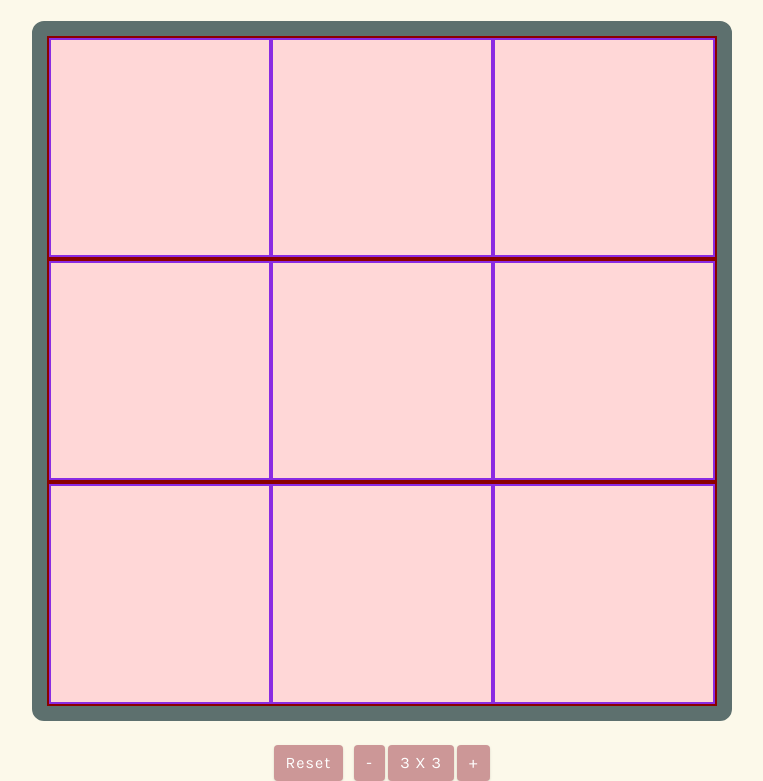
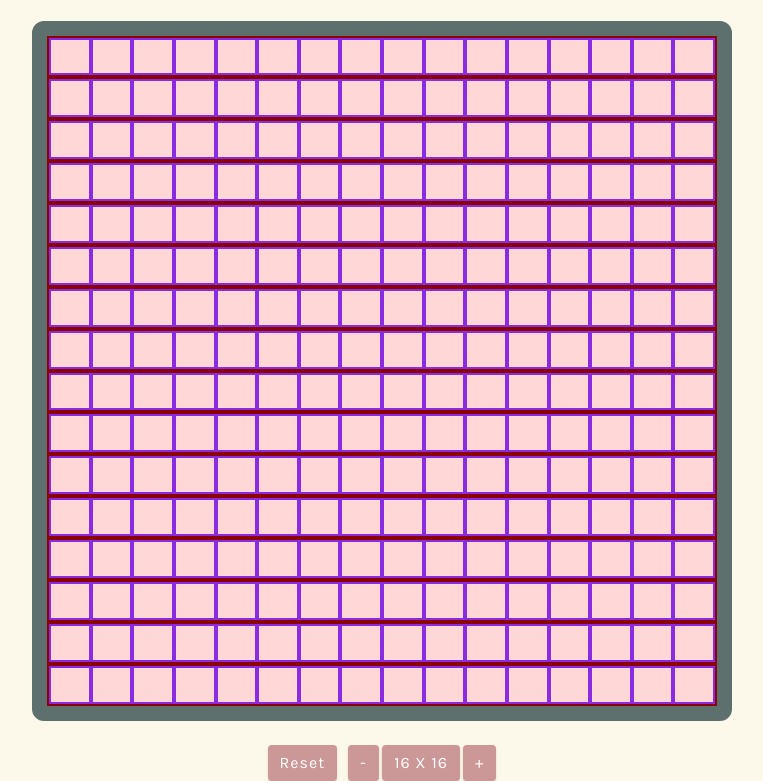
Before and after one commit to ThePaladinDev/etch-a-sketch, a plain HTML site: page index.html in a window 1280 px wide. Shown: the part 57-838 px from the top of the page, without its empty margins (258-1021 px from the left). Drawn offline with nearby package versions, Linux system fonts and the light colour scheme.

Commit message:
Add logic to create board using script

```diff
--- a/app.js
+++ b/app.js
@@ -0,0 +1,65 @@
+// Constants
+const DEFAULT_SIZE = 16;
+const MIN_SIZE = 2;
+const MAX_SIZE = 100;
+const RESIZE_FACTOR = 2;
+//
+const RESET = 'RESET';
+const DEFAULT = 'DEFAULT';
+const DECREASE = 'DECREASE';
+const INCREASE = 'INCREASE';
+// Variables
+let currentSize = DEFAULT_SIZE;
+
+// Document Element Variables
+const board = document.querySelector('.board');
+const boardSizeInfo = document.querySelector('#current-size-info');
+const resetBtn = document.querySelector('#reset-btn');
+const defaultBtn = document.querySelector('#default-btn');
+const decreaseBtn = document.querySelector('#decrease-btn');
+const increaseBtn = document.querySelector('#increase-btn');
+
+//
+
+function clearBoard() {
+  board.replaceChildren();
+}
+
+function createBoardRows(size) {
+  const rows = [];
+  for (let i = 0; i < size; i++) {
+    const div = document.createElement('div');
+    div.classList.add('row');
+    rows.push(div);
+  }
+  return rows;
+}
+
+function createBoardRowCells(row, size) {
+  for (let i = 0; i < size; i++) {
+    const div = document.createElement('div');
+    div.classList.add('cell');
+    row.appendChild(div);
+  }
+  return;
+}
+
+function makeNewBoard(size) {
+  const rows = createBoardRows(size);
+  // for (const row of rows) createBoardRowCells(row);
+  rows.forEach((row) => createBoardRowCells(row, size));
+  rows.forEach((row) => board.appendChild(row));
+  return;
+}
+
+function updateBoardSizeInfo(size) {
+  boardSizeInfo.textContent = `${size} x ${size}`;
+}
+
+function startGame(size) {
+  clearBoard();
+  makeNewBoard(size);
+  updateBoardSizeInfo(size);
+}
+
+startGame(DEFAULT_SIZE);
--- a/index.html
+++ b/index.html
@@ -21,34 +21,18 @@
         <div class="title-underline"></div>
       </section>
       <!-- Board -->
-      <section class="board">
-        <div class="row">
-          <div class="cell"></div>
-          <div class="cell"></div>
-          <div class="cell"></div>
-        </div>
-        <div class="row">
-          <div class="cell"></div>
-          <div class="cell"></div>
-          <div class="cell"></div>
-        </div>
-        <div class="row">
-          <div class="cell"></div>
-          <div class="cell"></div>
-          <div class="cell"></div>
-        </div>
-      </section>
+      <section class="board"></section>
       <!-- Controls -->
       <section class="controls">
         <div class="reset-control">
-          <button type="button" class="btn">Reset</button>
+          <button type="button" class="btn" id="reset-btn">Reset</button>
         </div>
         <div class="resize-control">
-          <button type="button" class="btn" id="decrease-size">-</button>
-          <button type="button" class="btn" id="default-size">
+          <button type="button" class="btn" id="decrease-btn">-</button>
+          <button type="button" class="btn" id="default-btn">
             <span id="current-size-info">3 x 3</span>
           </button>
-          <button type="button" class="btn" id="increase-size">+</button>
+          <button type="button" class="btn" id="increase-btn">+</button>
         </div>
       </section>
     </main>
```
